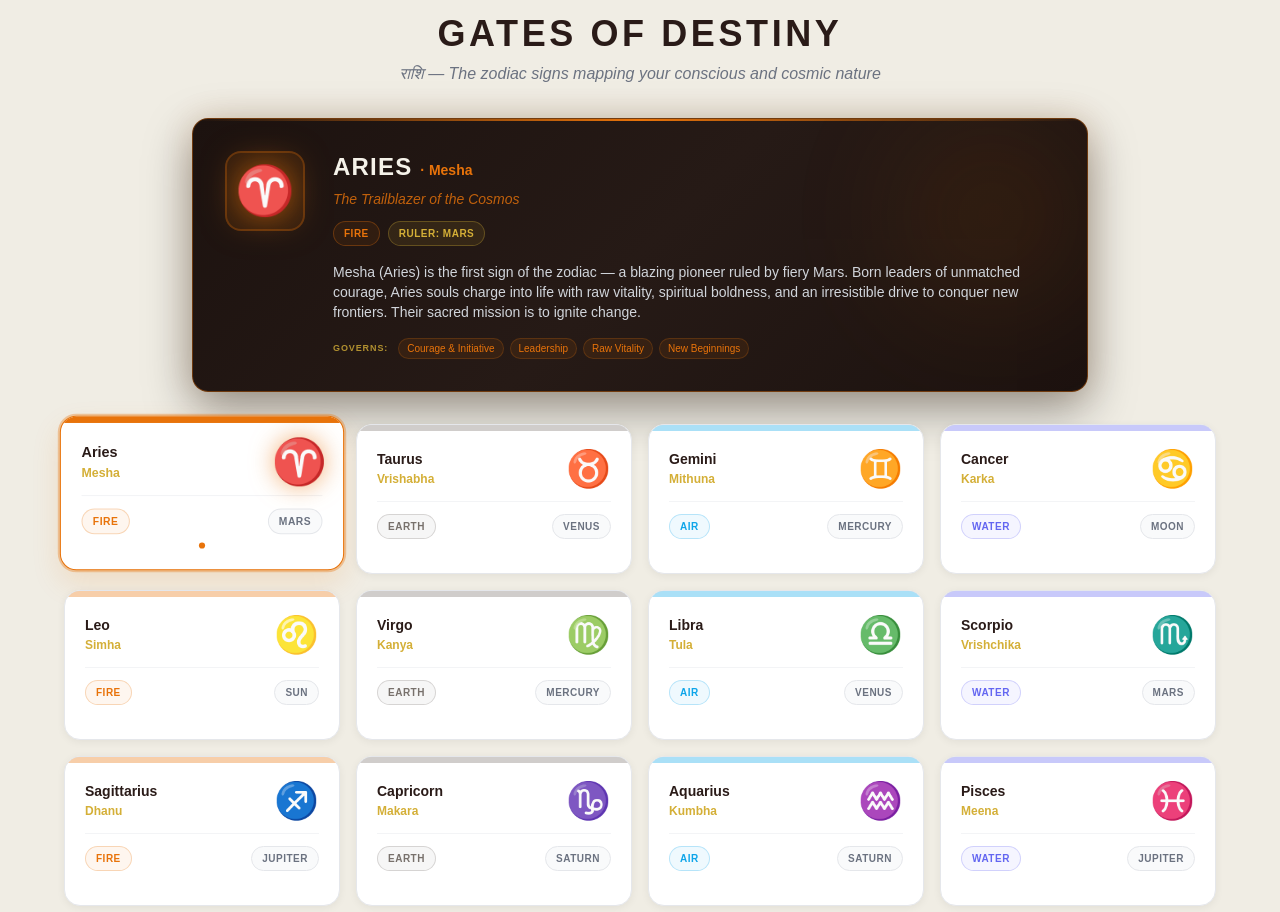
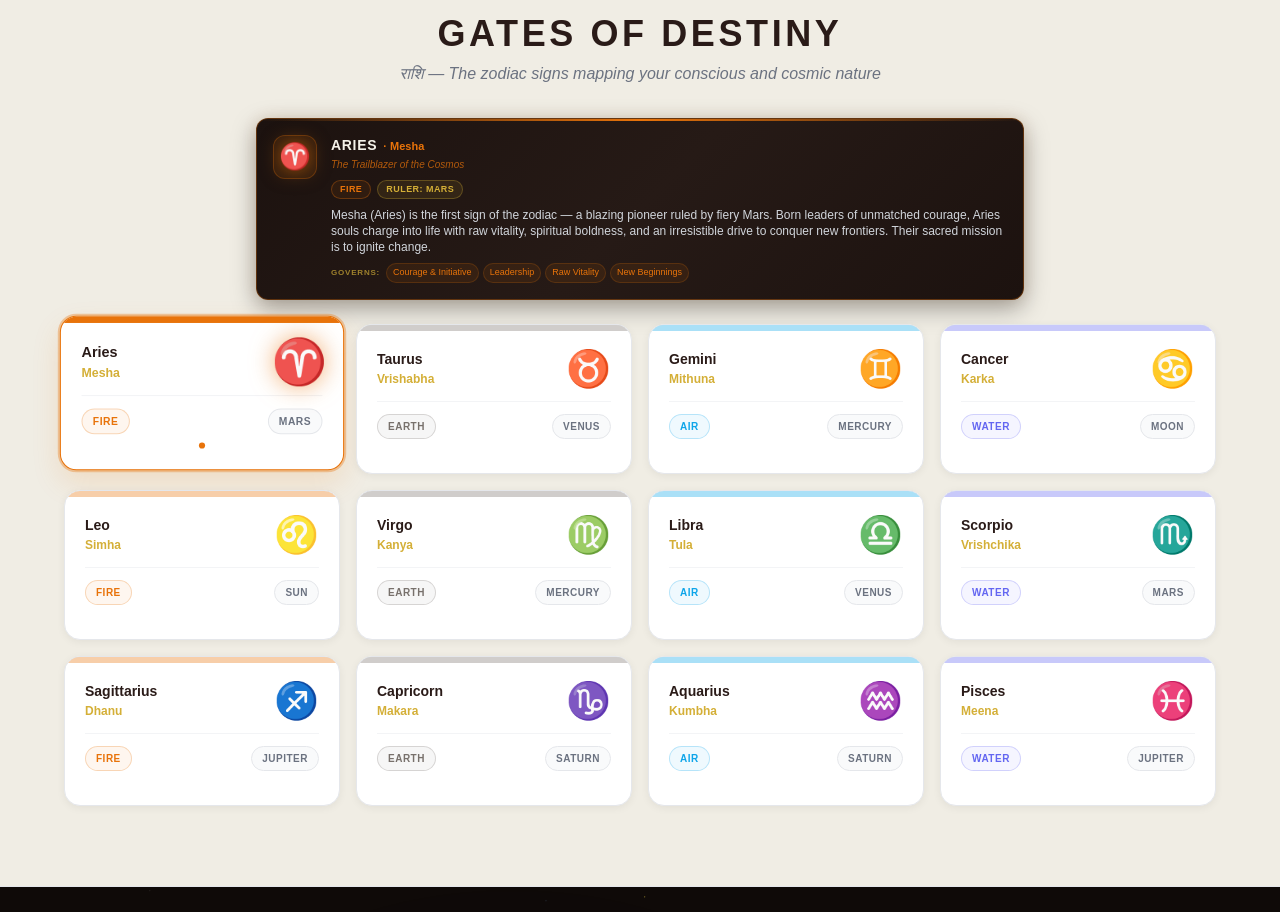
Before and after one commit to Saptak-d/ASTRODEV_Frontend, a React (Vite) app: page / in a window 1280 px wide. Shown: the part 2302-3214 px from the top of the page. Built offline with nearby package versions, Linux system fonts and the light colour scheme.

Commit message:
fix: shrink zodiac detail box - compact padding, smaller text and icon

```diff
--- a/src/pages/Landing.jsx
+++ b/src/pages/Landing.jsx
@@ -617,37 +617,30 @@ export default function Landing() {
             const elColor = elementColors[z.element] || '#D4AF37';
             return (
               <div
-                className="max-w-4xl mx-auto mb-8 rounded-2xl p-5 sm:p-7 md:p-8 border text-left shadow-xl transition-all duration-300 relative overflow-hidden"
+                className="max-w-3xl mx-auto mb-6 rounded-xl p-3.5 sm:p-4 border text-left shadow-lg transition-all duration-300 relative overflow-hidden"
                 style={{
                   background: 'linear-gradient(135deg, #1C120F 0%, #261A16 50%, #1C120F 100%)',
-                  borderColor: elColor + '66',
-                  boxShadow: `0 16px 48px rgba(0,0,0,0.4), 0 0 32px ${elColor}22`,
+                  borderColor: elColor + '55',
+                  boxShadow: `0 8px 24px rgba(0,0,0,0.35), 0 0 16px ${elColor}18`,
                 }}
               >
                 {/* Glowing accent top line */}
                 <div
                   className="absolute top-0 left-0 right-0 h-[2px] transition-all duration-300"
-                  style={{
-                    background: `linear-gradient(90deg, transparent, ${elColor}, transparent)`,
-                  }}
-                />
-                {/* Subtle bg glow */}
-                <div
-                  className="absolute top-0 right-0 w-48 h-48 rounded-full blur-3xl pointer-events-none opacity-10"
-                  style={{ background: elColor }}
+                  style={{ background: `linear-gradient(90deg, transparent, ${elColor}, transparent)` }}
                 />
 
-                <div className="flex flex-col sm:flex-row items-start gap-5 sm:gap-7 relative">
+                <div className="flex items-start gap-3.5 relative">
                   {/* Zodiac Symbol */}
                   <div
-                    className="shrink-0 flex items-center justify-center w-16 h-16 sm:w-20 sm:h-20 rounded-2xl select-none"
+                    className="shrink-0 flex items-center justify-center w-11 h-11 rounded-xl select-none"
                     style={{
                       background: elColor + '18',
-                      border: `2px solid ${elColor}45`,
+                      border: `1px solid ${elColor}45`,
                       color: elColor,
-                      fontSize: '3rem',
+                      fontSize: '1.6rem',
                       lineHeight: 1,
-                      filter: `drop-shadow(0 0 14px ${elColor}99)`,
+                      filter: `drop-shadow(0 0 8px ${elColor}88)`,
                     }}
                   >
                     {z.sign}
@@ -655,53 +648,46 @@ export default function Landing() {
 
                   {/* Zodiac Details */}
                   <div className="flex-1 min-w-0">
-                    {/* Name row */}
-                    <div className="flex flex-wrap items-baseline gap-2 mb-1.5">
-                      <h3 className="text-lg sm:text-2xl font-bold text-[#F5F2E9] font-serif tracking-wider uppercase">
+                    {/* Name + tagline row */}
+                    <div className="flex flex-wrap items-baseline gap-1.5 mb-0.5">
+                      <h3 className="text-sm font-bold text-[#F5F2E9] font-serif tracking-wider uppercase">
                         {t(z.nameKey)}
                       </h3>
-                      <span className="text-sm font-sans font-bold" style={{ color: elColor }}>
+                      <span className="text-[11px] font-sans font-bold" style={{ color: elColor }}>
                         · {t(z.subKey)}
                       </span>
                     </div>
-
-                    {/* Tagline */}
-                    <p className="text-xs sm:text-sm font-sans italic mb-3" style={{ color: elColor + 'CC' }}>
+                    <p className="text-[10px] font-sans italic mb-2" style={{ color: elColor + 'BB' }}>
                       {z.tagline}
                     </p>
 
-                    {/* Badges row */}
-                    <div className="flex flex-wrap items-center gap-2 mb-4">
+                    {/* Badges + desc in one compact row */}
+                    <div className="flex flex-wrap items-center gap-1.5 mb-2">
                       <span
-                        className="text-[10px] font-sans font-bold uppercase tracking-wider px-2.5 py-1 rounded-full border"
+                        className="text-[9px] font-sans font-bold uppercase tracking-wider px-2 py-0.5 rounded-full border"
                         style={{ color: elColor, borderColor: elColor + '50', backgroundColor: elColor + '15' }}
                       >
                         {t(elementKeyMap[z.element])}
                       </span>
-                      <span className="text-[10px] font-sans font-bold uppercase tracking-wider px-2.5 py-1 rounded-full border border-[#D4AF37]/30 text-[#D4AF37] bg-[#D4AF37]/10">
+                      <span className="text-[9px] font-sans font-bold uppercase tracking-wider px-2 py-0.5 rounded-full border border-[#D4AF37]/30 text-[#D4AF37] bg-[#D4AF37]/10">
                         Ruler: {t(z.rulerKey)}
                       </span>
                     </div>
 
-                    {/* Rich description */}
-                    <p className="text-xs sm:text-sm text-gray-300 font-sans leading-relaxed mb-4">
+                    <p className="text-[10px] sm:text-xs text-gray-300 font-sans leading-relaxed mb-2">
                       {z.desc}
                     </p>
 
                     {/* Governs tags */}
-                    <div className="flex flex-wrap items-center gap-1.5">
-                      <span className="text-[9px] font-sans font-bold uppercase tracking-widest text-[#D4AF37]/80 mr-1">
+                    <div className="flex flex-wrap items-center gap-1">
+                      <span className="text-[8px] font-sans font-bold uppercase tracking-widest text-[#D4AF37]/70 mr-0.5">
                         Governs:
                       </span>
                       {z.governs.map((gov, gi) => (
                         <span
                           key={gi}
-                          className="text-[10px] font-sans font-medium px-2 py-0.5 rounded-full"
-                          style={{
-                            color: elColor,
-                            background: elColor + '18',
-                            border: `1px solid ${elColor}35`,
-                          }}
+                          className="text-[9px] font-sans font-medium px-1.5 py-0.5 rounded-full"
+                          style={{ color: elColor, background: elColor + '18', border: `1px solid ${elColor}30` }}
                         >
                           {gov}
                         </span>
```
